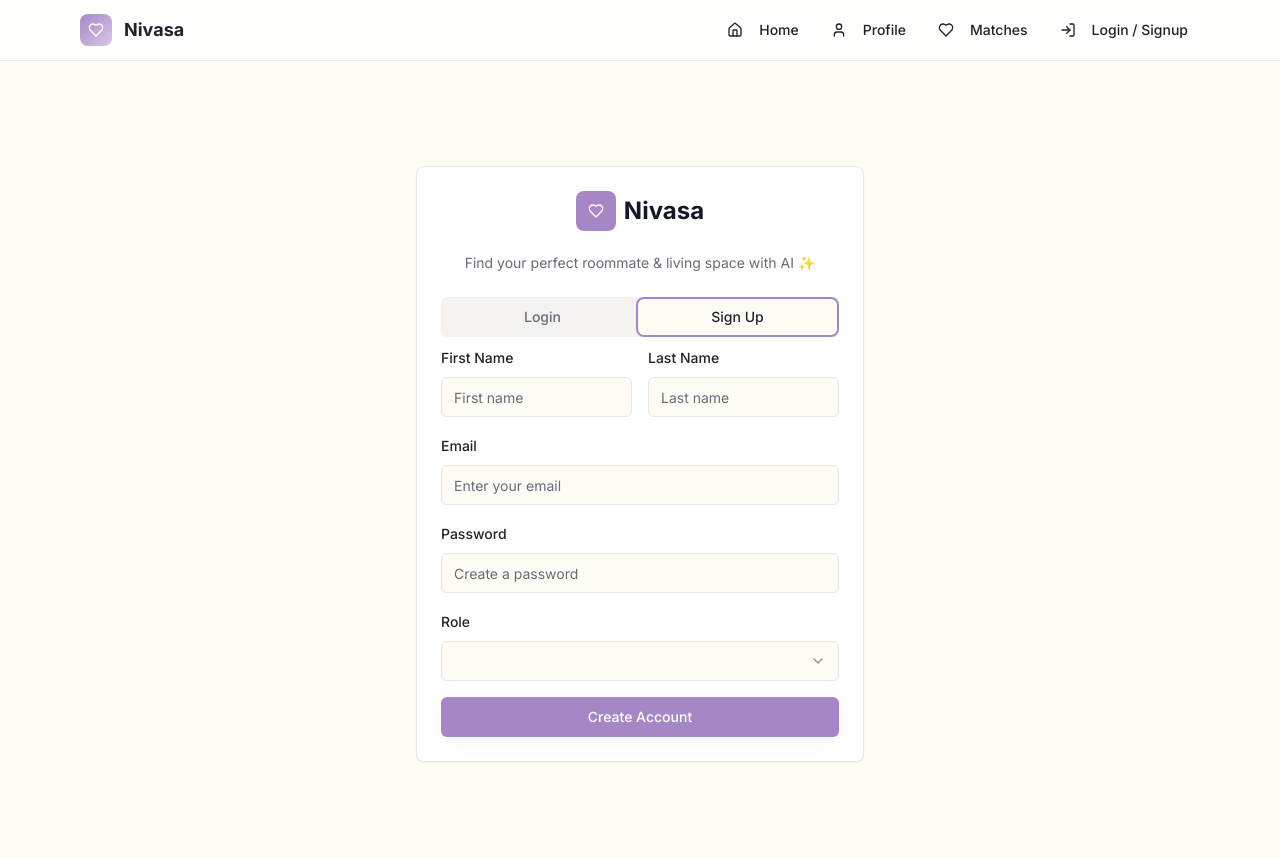
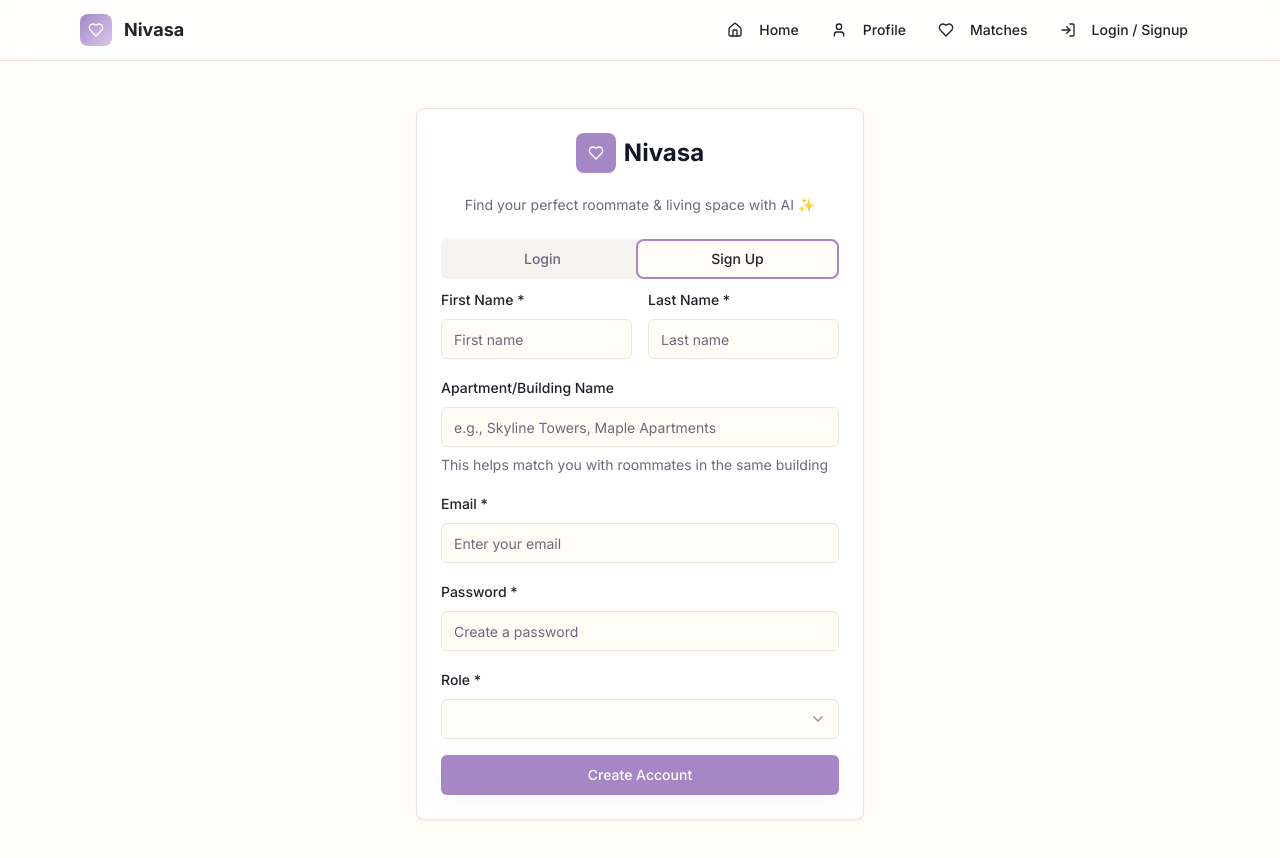
Before and after one commit to BeingMudita/Nivasa, a React (Vite) app: page /auth in a window 1280 px wide. Both pictures are taken after a click on the tab "Sign Up". Shown: the top 858 px of the page. Built offline with nearby package versions, Linux system fonts and the light colour scheme.

Commit message:
`Added apartment name field to signup form and updated backend to handle it`

```diff
--- a/src/App.tsx
+++ b/src/App.tsx
@@ -12,7 +12,7 @@ import Matches from "./pages/Matches";
 import AdminDashboard from "./pages/AdminDashboard";
 import NotFound from "./pages/NotFound";
 import LoginSignup from "./pages/LoginSignup";
-import ProtectedRoute from "./components/protectedRoute"; // ✅ import it
+import ProtectedRoute from "./components/protectedRoute";
 
 const queryClient = new QueryClient();
 
--- a/src/context/AuthContext.tsx
+++ b/src/context/AuthContext.tsx
@@ -16,6 +16,7 @@ interface SignupData {
   email: string;
   password: string;
   firstName: string;
+  apartmentName: string;
   lastName: string;
   role: string;
 }
@@ -70,6 +71,7 @@ export const AuthProvider = ({ children }: { children: ReactNode }) => {
         firstName: data.firstName,
         lastName: data.lastName,
         role: data.role,
+        apartmentName: data.apartmentName,
       },
       {
         headers: {
--- a/src/pages/LoginSignup.tsx
+++ b/src/pages/LoginSignup.tsx
@@ -26,6 +26,7 @@ export default function Login() {
     password: '',
     firstName: '',
     lastName: '',
+    apartmentName: '',
     role: 'student',
   });
 
@@ -62,8 +63,27 @@ export default function Login() {
     e.preventDefault();
     setIsLoading(true);
 
+    // Validate required fields
+    if (!signupData.firstName.trim() || !signupData.lastName.trim()) {
+      toast({
+        title: "Missing information",
+        description: "Please provide both first and last name.",
+        variant: "destructive",
+      });
+      setIsLoading(false);
+      return;
+    }
+
     try {
-    await signup(signupData); // ✅ no username
+      await signup({
+        email: signupData.email,
+        password: signupData.password,
+        firstName: signupData.firstName.trim(),
+        lastName: signupData.lastName.trim(),
+        apartmentName: signupData.apartmentName.trim(),
+        role: signupData.role
+      });
+
       toast({
         title: "Account created!",
         description: "Your Nivasa account has been created successfully.",
@@ -78,7 +98,6 @@ export default function Login() {
       setIsLoading(false);
     }
   };
-
 
   return (
     <div className="min-h-screen flex items-center justify-center bg-background p-4">
@@ -137,7 +156,7 @@ export default function Login() {
               <form onSubmit={handleSignup} className="space-y-4">
                 <div className="grid grid-cols-2 gap-4">
                   <div className="space-y-2">
-                    <Label htmlFor="firstName">First Name</Label>
+                    <Label htmlFor="firstName">First Name *</Label>
                     <Input
                       id="firstName"
                       placeholder="First name"
@@ -147,7 +166,7 @@ export default function Login() {
                     />
                   </div>
                   <div className="space-y-2">
-                    <Label htmlFor="lastName">Last Name</Label>
+                    <Label htmlFor="lastName">Last Name *</Label>
                     <Input
                       id="lastName"
                       placeholder="Last name"
@@ -157,8 +176,22 @@ export default function Login() {
                     />
                   </div>
                 </div>
+
                 <div className="space-y-2">
-                  <Label htmlFor="signup-email">Email</Label>
+                  <Label htmlFor="apartmentName">Apartment/Building Name</Label>
+                  <Input
+                    id="apartmentName"
+                    placeholder="e.g., Skyline Towers, Maple Apartments"
+                    value={signupData.apartmentName}
+                    onChange={(e) => setSignupData({ ...signupData, apartmentName: e.target.value })}
+                  />
+                  <p className="text-sm text-muted-foreground">
+                    This helps match you with roommates in the same building
+                  </p>
+                </div>
+
+                <div className="space-y-2">
+                  <Label htmlFor="signup-email">Email *</Label>
                   <Input
                     id="signup-email"
                     type="email"
@@ -169,7 +202,7 @@ export default function Login() {
                   />
                 </div>
                 <div className="space-y-2">
-                  <Label htmlFor="signup-password">Password</Label>
+                  <Label htmlFor="signup-password">Password *</Label>
                   <Input
                     id="signup-password"
                     type="password"
@@ -180,8 +213,11 @@ export default function Login() {
                   />
                 </div>
                 <div className="space-y-2">
-                  <Label htmlFor="role">Role</Label>
-                  <Select value={signupData.role} onValueChange={(value) => setSignupData({ ...signupData, role: value })}>
+                  <Label htmlFor="role">Role *</Label>
+                  <Select
+                    value={signupData.role}
+                    onValueChange={(value) => setSignupData({ ...signupData, role: value })}
+                  >
                     <SelectTrigger>
                       <SelectValue placeholder="Select your role" />
                     </SelectTrigger>
```
Also changed, not shown: roommate-ai-backend/user_dataset.csv (deleted), 1 other file (tests, documents, lock files or other folders). Lines whose indentation alone changed are shown as unchanged.
